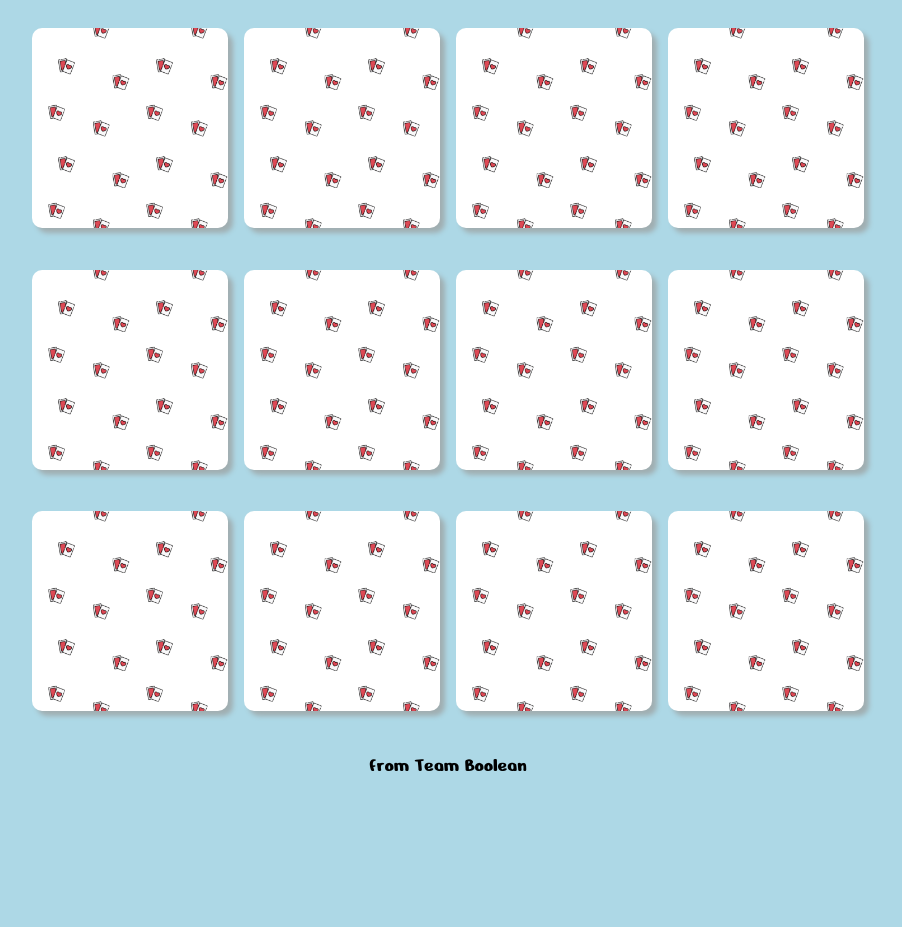
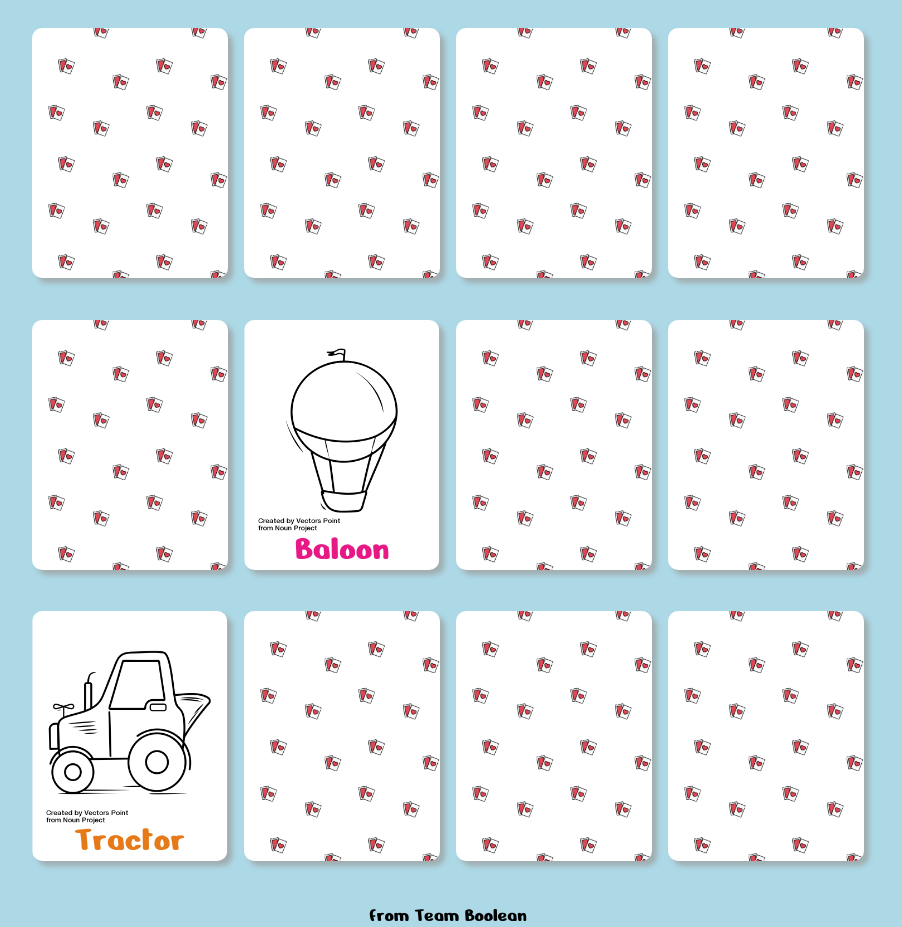
Before and after one commit to Alexx-Viv/html-css-memory, a plain HTML site: page index.html in a window 1280 px wide. Shown: the part 174-1101 px from the top of the page, without its empty margins (192-1094 px from the left). Before the commit the page ends 951 px from the top, so only its background shows below. Drawn offline with Linux system fonts and the light colour scheme.

Commit message:
Completed(?)

```diff
--- a/css/style.css
+++ b/css/style.css
@@ -41,7 +41,7 @@ body {
 
 .col {
   float: left;
-  height: 200px;
+  height: 250px;
   width: calc((100% / 4) - 1.5%);
   margin-right: 2%;
 }
@@ -50,7 +50,7 @@ body {
   margin-right: 0px;
 }
 
-.card-back{
+.card-back {
   height: 100%;
   background-color: white;
   background-image: url(../img/pattern.png);
@@ -64,25 +64,27 @@ body {
   background-color: white;
   background-position: center;
   background-repeat: no-repeat;
-  background-size: 70%;
-  background-position-y: 25%;
-  background-position-x: center;
+  background-size: contain%;
+  left: 50%;
+  top: 50%;
+  transform: translate(-50%, -50%);
   box-shadow: 5px 5px 5px #a0aeb1;
   border-radius: 10px;
+  position: relative;
 }
-
-
 
 /* Baloon */
 .baloon:hover {
   background-image: url(../img/noun_air_balloon_3134741.png);
 }
-.baloon:hover::after{
+.baloon:hover::after {
   content: "Baloon";
   color: #e61986;
   font-size: 36px;
-  padding-left: 20%;
-  line-height: 340px;
+  position: absolute;
+  left: 50%;
+  bottom: 0%;
+  transform: translate(-50%, 0%);
 }
 
 /* Tractor */
@@ -93,8 +95,10 @@ body {
   content: "Tractor";
   color: #e67918;
   font-size: 36px;
-  padding-left: 20%;
-  line-height: 340px;
+  position: absolute;
+  left: 50%;
+  bottom: 0%;
+  transform: translate(-50%, 0%);
 }
 
 /* Cruise */
@@ -105,8 +109,10 @@ body {
   content: "Cruise";
   color: #e94040;
   font-size: 36px;
-  padding-left: 20%;
-  line-height: 340px;
+  position: absolute;
+  left: 50%;
+  bottom: 0%;
+  transform: translate(-50%, 0%);
 }
 
 /* Bicycle */
@@ -117,8 +123,10 @@ body {
   content: "Bicycle";
   color: #186ae6;
   font-size: 36px;
-  padding-left: 20%;
-  line-height: 340px;
+  position: absolute;
+  left: 50%;
+  bottom: 0%;
+  transform: translate(-50%, 0%);
 }
 
 /* Submarine */
@@ -129,8 +137,10 @@ body {
   content: "Submarine";
   color: #2fa051;
   font-size: 36px;
-  padding-left: 5%;
-  line-height: 340px;
+  position: absolute;
+  left: 50%;
+  bottom: 0%;
+  transform: translate(-50%, 0%);
 }
 
 /* Tram */
@@ -141,10 +151,59 @@ body {
   content: "Tram";
   color: #f8e748;
   font-size: 36px;
-    padding-left: 30%;
-    line-height: 340px;
+  position: absolute;
+  left: 50%;
+  bottom: 0%;
+  transform: translate(-50%, 0%);
 }
 
+.example-baloon {
+  background-image: url(../img/noun_air_balloon_3134741.png);
+  height: 100%;
+  background-color: white;
+  background-size: contain;
+  background-position: center;
+  background-repeat: no-repeat;
+  left: 50%;
+  top: 50%;
+  transform: translate(-50%, -50%);
+  box-shadow: 5px 5px 5px #a0aeb1;
+  border-radius: 10px;
+  position: relative;
+}
+.example-baloon::after {
+  content: "Baloon";
+  color: #e61986;
+  font-size: 36px;
+  position: absolute;
+  left: 50%;
+  bottom: 0%;
+  transform: translate(-50%, 0%);
+}
+
+.example-tractor {
+  background-image: url(../img/noun_Tractor_3134797.png);
+  height: 100%;
+  background-color: white;
+  background-size: contain;
+  background-position: center;
+  background-repeat: no-repeat;
+  left: 50%;
+  top: 50%;
+  transform: translate(-50%, -50%);
+  box-shadow: 5px 5px 5px #a0aeb1;
+  border-radius: 10px;
+  position: relative;
+}
+.example-tractor::after {
+  content: "Tractor";
+  color: #e67918;
+  font-size: 36px;
+  position: absolute;
+  left: 50%;
+  bottom: 0%;
+  transform: translate(-50%, 0%);
+}
 
 /* Footer */
 .credits {
--- a/index.html
+++ b/index.html
@@ -50,8 +50,7 @@
           </div>
 
           <div class="col">
-            <div class="card-front card-back baloon">
-              <div class="nome"></div>
+            <div class="example-baloon">
             </div>
           </div>
 
@@ -66,7 +65,7 @@
         <!-- Row 3 -->
         <div class="row clearfix">
           <div class="col">
-            <div class="card-front card-back tractor"></div>
+            <div class="example-tractor"></div>
           </div>
 
           <div class="col">
```
Lines whose indentation alone changed are shown as unchanged.
